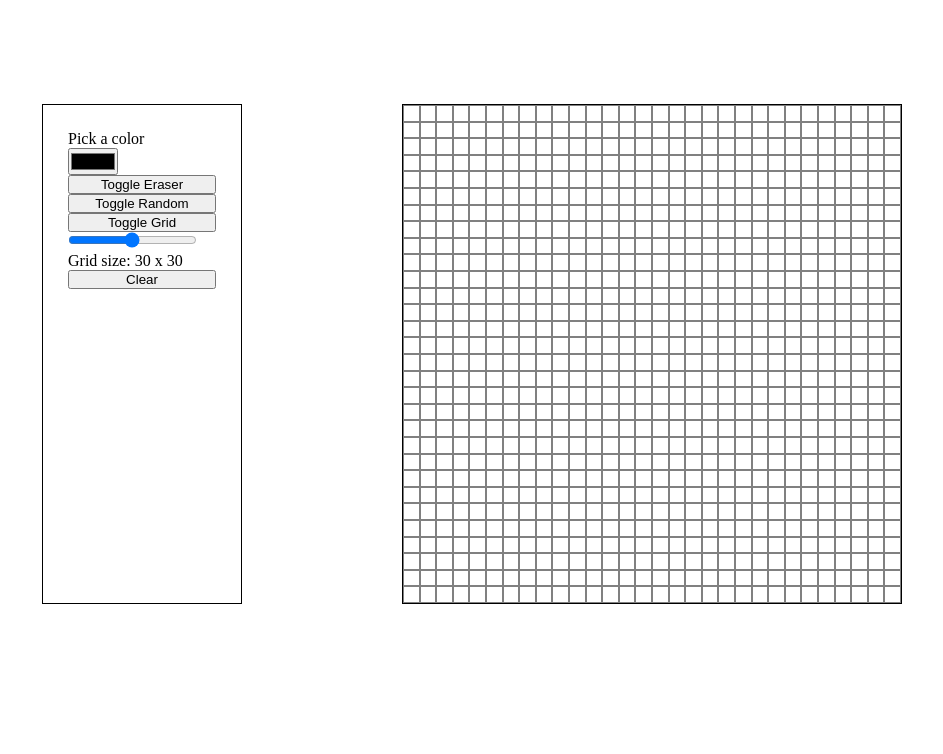
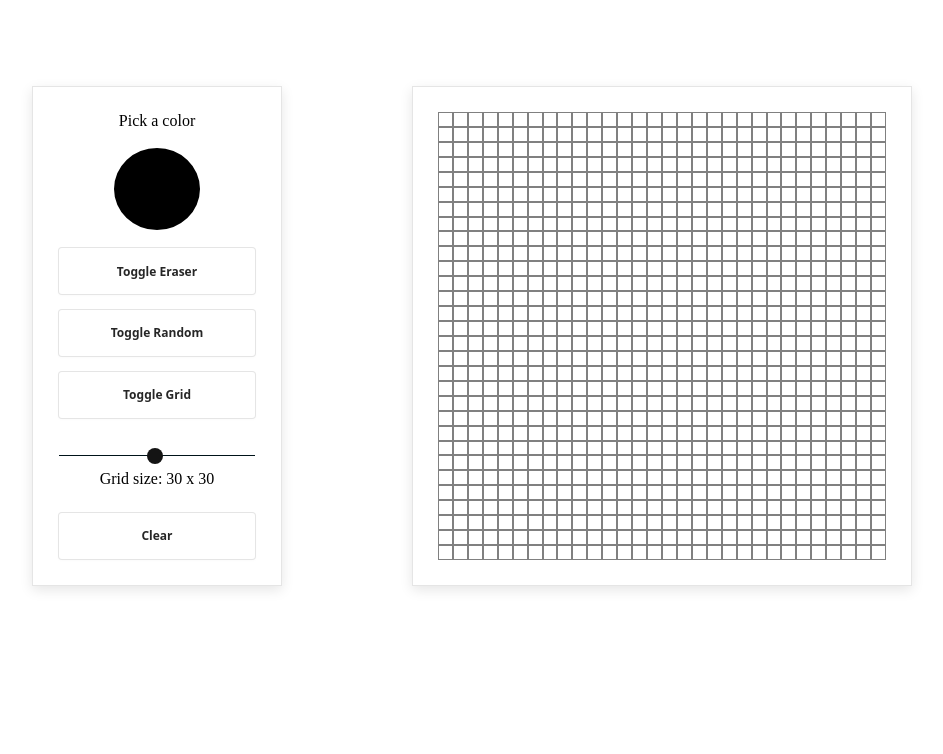
Before and after one commit to louiscollard/Etch-a-Sketch, a plain HTML site: page index.html in a window 1280 px wide. Shown: the part 123-877 px from the top of the page, without its empty margins (168-1111 px from the left). After the commit the page ends 809 px from the top, so only its background shows below. Drawn offline with Linux system fonts and the light colour scheme.

Commit message:
Change CSS style for input and buttons

```diff
--- a/style.css
+++ b/style.css
@@ -4,36 +4,176 @@
 	box-sizing: border-box;
 }
 
+html {
+	font-family: "Neue Montreal";
+}
+
 .title {
 	text-align: center;
+	font-size: 60px;
 	margin: 40px auto 40px auto;
-	font-family: "Neue Montreal";
 }
 
 .main {
 	display: flex;
 	justify-content: center;
 	align-items: center;
-	gap: 160px;
-	margin: 150px auto;
+	gap: 130px;
+	margin: 100px auto;
 }
 
 .container {
 	display: grid;
-	/* grid-template-columns: repeat(16, 1fr);
-	grid-template-rows: repeat(16, 1fr); */
 	grid-column-gap: 0px;
 	grid-row-gap: 0px;
 	height: 500px;
 	width: 500px;
-	border: 1px solid black;
+	border: 1px solid rgba(0, 0, 0, 0.1);
+	box-shadow: rgba(0, 0, 0, 0.1) 0 4px 12px;
+	padding: 25px;
 }
 
 .side-bar {
 	display: flex;
 	flex-direction: column;
+	justify-content: space-between;
+	align-items: center;
 	padding: 25px;
 	height: 500px;
-	width: 200px;
-	border: 1px solid black;
+	width: 250px;
+	border: 1px solid rgba(0, 0, 0, 0.1);
+	box-shadow: rgba(0, 0, 0, 0.1) 0 4px 12px;
 }
+.color {
+	-webkit-appearance: none;
+	-moz-appearance: none;
+	appearance: none;
+	background-color: transparent;
+	width: 90px;
+	height: 90px;
+	border: none;
+	cursor: pointer;
+}
+.color::-webkit-color-swatch {
+	border-radius: 50%;
+	border: 7px solid #000000;
+}
+.color::-moz-color-swatch {
+	border-radius: 50%;
+	border: 7px solid #000000;
+}
+
+button {
+	align-items: center;
+	background-color: #ffffff;
+	border: 1px solid rgba(0, 0, 0, 0.1);
+	border-radius: 0.25rem;
+	box-shadow: rgba(0, 0, 0, 0.02) 0 1px 3px 0;
+	color: rgba(0, 0, 0, 0.85);
+	cursor: pointer;
+	display: inline-flex;
+	font-family: system-ui, -apple-system, system-ui, "Helvetica Neue", Helvetica,
+		Arial, sans-serif;
+	font-size: 12px;
+	font-weight: 600;
+	justify-content: center;
+	line-height: 1.25;
+	margin: 0;
+	min-height: 3rem;
+	padding: calc(0.875rem - 1px) calc(1.5rem - 1px);
+	position: relative;
+	text-decoration: none;
+	transition: all 250ms;
+	user-select: none;
+	-webkit-user-select: none;
+	touch-action: manipulation;
+	vertical-align: baseline;
+	width: 100%;
+}
+
+button:hover,
+button:focus {
+	border-color: rgba(0, 0, 0, 0.15);
+	box-shadow: rgba(0, 0, 0, 0.1) 0 4px 12px;
+	color: rgba(0, 0, 0, 0.65);
+}
+
+button:hover {
+	transform: translateY(-1px);
+}
+
+button:active {
+	background-color: #f0f0f1;
+	border-color: rgba(0, 0, 0, 0.15);
+	box-shadow: rgba(0, 0, 0, 0.06) 0 2px 4px;
+	color: rgba(0, 0, 0, 0.65);
+	transform: translateY(0);
+}
+
+.slidecontainer {
+	margin-top: 10px;
+}
+/*********** Baseline, reset styles ***********/
+input[type="range"] {
+	-webkit-appearance: none;
+	appearance: none;
+	background: transparent;
+	cursor: pointer;
+	width: 12.2rem;
+}
+
+/* Removes default focus */
+input[type="range"]:focus {
+	outline: none;
+}
+
+/******** Chrome, Safari, Opera and Edge Chromium styles ********/
+/* slider track */
+input[type="range"]::-webkit-slider-runnable-track {
+	background-color: #001319;
+	border-radius: 0rem;
+	height: 0.1rem;
+}
+
+/* slider thumb */
+input[type="range"]::-webkit-slider-thumb {
+	-webkit-appearance: none; /* Override default look */
+	appearance: none;
+	margin-top: -7.2px; /* Centers thumb on the track */
+	background-color: #141414;
+	border-radius: 1rem;
+	height: 1rem;
+	width: 1rem;
+}
+
+input[type="range"]:focus::-webkit-slider-thumb {
+	outline: 3px solid #141414;
+	outline-offset: 0.125rem;
+}
+
+/*********** Firefox styles ***********/
+/* slider track */
+input[type="range"]::-moz-range-track {
+	background-color: #001319;
+	border-radius: 0rem;
+	height: 0.1rem;
+}
+
+/* slider thumb */
+input[type="range"]::-moz-range-thumb {
+	background-color: #141414;
+	border: none; /*Removes extra border that FF applies*/
+	border-radius: 1rem;
+	height: 1rem;
+	width: 1rem;
+}
+
+input[type="range"]:focus::-moz-range-thumb {
+	outline: 3px solid #141414;
+	outline-offset: 0.125rem;
+}
+
+p {
+	margin: 10px auto;
+	text-align: center;
+}
```
